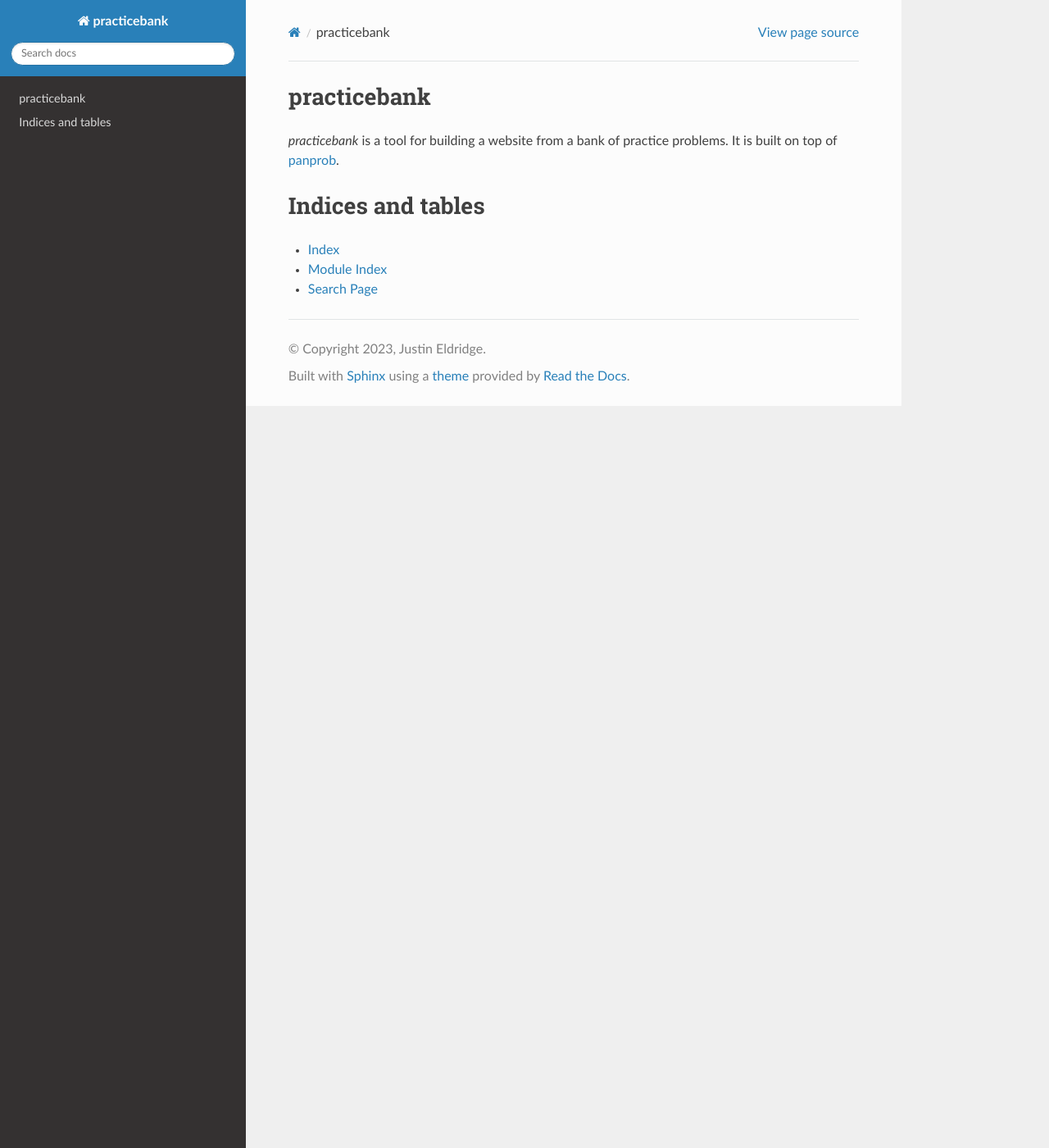
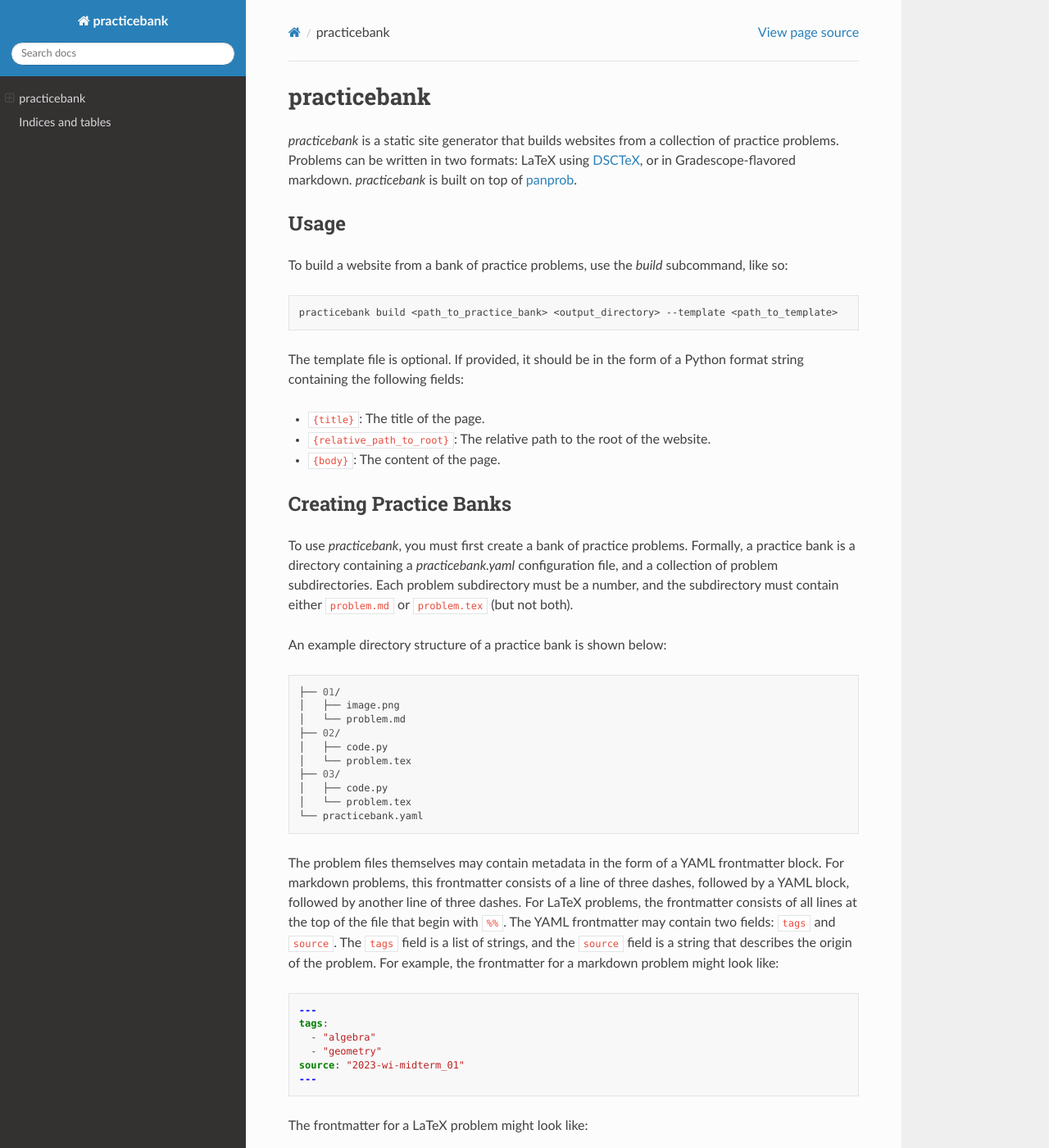
Before and after one commit to eldridgejm/practicebank, a Sphinx documentation site: the page built from doc/source/index.rst, in a window 1280 px wide and 1400 px high. Shown: the whole window at 82% size. Built offline with Sphinx 7.4.7 and the Read the Docs theme 2.0.0, drawn with Linux system fonts in a browser that asks for light colours; some of the changed text lies outside the part shown.

Commit message:
Added to docs.

```diff
--- a/doc/source/index.rst
+++ b/doc/source/index.rst
@@ -6,13 +6,81 @@
 practicebank
 ============
 
-`practicebank` is a tool for building a website from a bank of practice
-problems. It is built on top of `panprob <https://eldridgejm.github.io/panprob/>`_.
+`practicebank` is a static site generator that builds websites from a
+collection of practice problems. Problems can be written in two formats: LaTeX
+using `DSCTeX <https://eldridgejm.github.io/dsctex>`_, or in
+Gradescope-flavored markdown. `practicebank` is built on top of `panprob
+<https://eldridgejm.github.io/panprob/>`_.
+
+Usage
+-----
+
+To build a website from a bank of practice problems, use the `build` subcommand, like so:
+
+.. code:: bash
+
+   practicebank build <path_to_practice_bank> <output_directory> --template <path_to_template>
+
+The template file is optional. If provided, it should be in the form of a
+Python format string containing the following fields:
+
+- :code:`{title}`: The title of the page.
+- :code:`{relative_path_to_root}`: The relative path to the root of the website.
+- :code:`{body}`: The content of the page.
 
 .. toctree::
    :maxdepth: 2
    :caption: Contents:
 
+Creating Practice Banks
+-----------------------
+
+To use `practicebank`, you must first create a bank of practice problems.
+Formally, a practice bank is a directory containing a `practicebank.yaml`
+configuration file, and a collection of problem subdirectories. Each problem
+subdirectory must be a number, and the subdirectory must contain either
+:code:`problem.md` or :code:`problem.tex` (but not both).
+
+An example directory structure of a practice bank is shown below:
+
+.. code:: bash
+
+    ├── 01/
+    │   ├── image.png
+    │   └── problem.md
+    ├── 02/
+    │   ├── code.py
+    │   └── problem.tex
+    ├── 03/
+    │   ├── code.py
+    │   └── problem.tex
+    └── practicebank.yaml
+
+The problem files themselves may contain metadata in the form of a YAML
+frontmatter block. For markdown problems, this frontmatter consists of a line
+of three dashes, followed by a YAML block, followed by another line of three
+dashes. For LaTeX problems, the frontmatter consists of all lines at the top of
+the file that begin with :code:`%%`. The YAML frontmatter may contain two
+fields: :code:`tags` and :code:`source`. The :code:`tags` field is a list of
+strings, and the :code:`source` field is a string that describes the origin of
+the problem. For example, the frontmatter for a markdown problem might look
+like:
+
+.. code:: yaml
+
+    ---
+    tags:
+      - "algebra"
+      - "geometry"
+    source: "2023-wi-midterm_01"
+    ---
+
+The frontmatter for a LaTeX problem might look like:
+
+.. code:: latex
+
+    %% tags: ["algebra", "geometry"]
+    %% source: "2023-wi-midterm_01"
 
 
 Indices and tables
```
